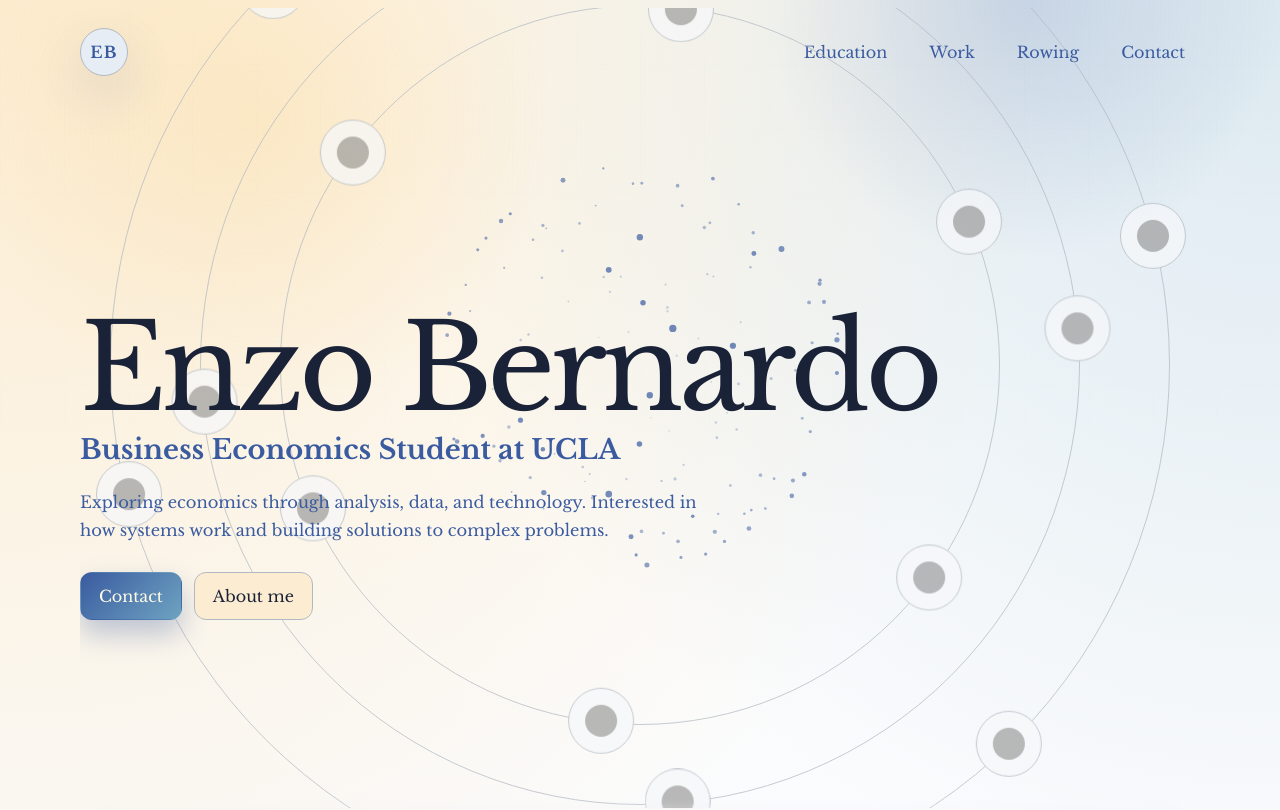
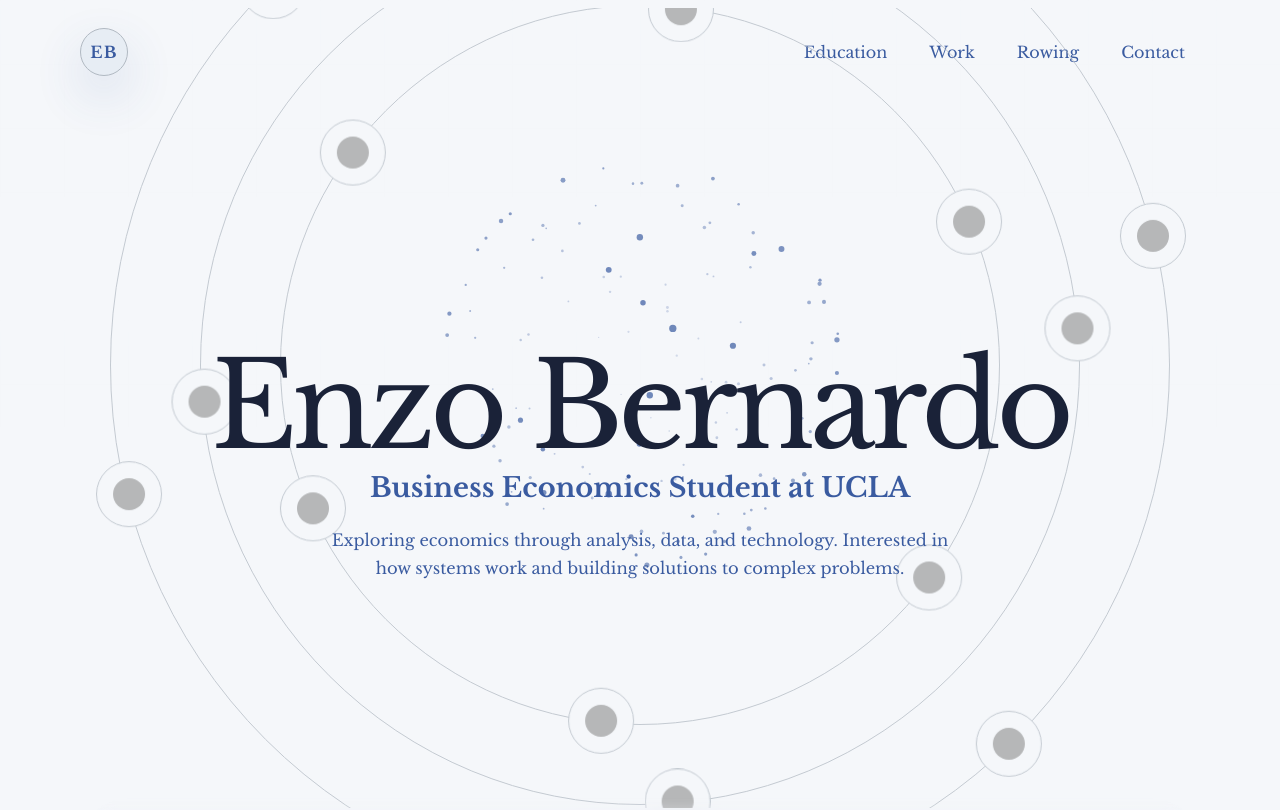
Before and after one commit to enzojbernardo/Portfolio, a React (Vite) app: page / in a window 1280 px wide. Shown: the top 810 px of the page. Built offline with nearby package versions, Linux system fonts and the light colour scheme; grey boxes are pictures that could not be loaded.

Commit message:
centered hero and removed buttons.

```diff
--- a/src/components/HeroSection.tsx
+++ b/src/components/HeroSection.tsx
@@ -5,8 +5,6 @@
   subtitle: 'Business Economics Student at UCLA',
   support:
     'Exploring economics through analysis, data, and technology. Interested in how systems work and building solutions to complex problems.',
-  primaryCta: { label: 'Contact', href: '#contact' },
-  secondaryCta: { label: 'About me', href: '#education' },
 }
 
 function HeroSection() {
@@ -20,14 +18,6 @@
         <h1>{heroContent.title}</h1>
         <p className="hero-copy">{heroContent.subtitle}</p>
         <p className="hero-support">{heroContent.support}</p>
-        <div className="hero-actions">
-          <a className="primary-button" href={heroContent.primaryCta.href}>
-            {heroContent.primaryCta.label}
-          </a>
-          <a className="secondary-button" href={heroContent.secondaryCta.href}>
-            {heroContent.secondaryCta.label}
-          </a>
-        </div>
       </div>
     </section>
   )
--- a/src/index.css
+++ b/src/index.css
@@ -127,11 +127,7 @@
   margin: 0;
   font-family: var(--font-sans);
   color: var(--foreground);
-  background:
-    radial-gradient(circle at top left, color-mix(in srgb, var(--secondary) 34%, transparent), transparent 26%),
-    radial-gradient(circle at top right, color-mix(in srgb, var(--accent) 24%, transparent), transparent 22%),
-    radial-gradient(circle at bottom center, color-mix(in srgb, var(--primary) 22%, transparent), transparent 30%),
-    linear-gradient(180deg, #ffffff 0%, var(--background) 48%, #ecf1f8 100%);
+  background: var(--background);
   min-width: 320px;
 }
 
@@ -182,9 +178,7 @@
   position: fixed;
   inset: 0;
   pointer-events: none;
-  background:
-    radial-gradient(circle at 20% 15%, color-mix(in srgb, var(--secondary) 22%, transparent), transparent 24%),
-    radial-gradient(circle at 80% 0%, color-mix(in srgb, var(--primary) 18%, transparent), transparent 20%);
+  background: none;
   z-index: -1;
 }
 
@@ -266,6 +260,10 @@
 .hero-content {
   position: relative;
   z-index: 3;
+  display: flex;
+  flex-direction: column;
+  align-items: center;
+  text-align: center;
 }
 
 .eyebrow {
@@ -297,49 +295,10 @@
 
 .hero-support {
   max-width: 640px;
-  margin: 18px 0 0;
+  margin: 18px auto 0;
   color: var(--muted-foreground);
   font-size: 1.02rem;
   line-height: 1.7;
-}
-
-.hero-actions {
-  display: flex;
-  flex-wrap: wrap;
-  gap: 12px;
-  margin-top: 28px;
-}
-
-.primary-button,
-.secondary-button {
-  display: inline-flex;
-  align-items: center;
-  justify-content: center;
-  min-height: 48px;
-  padding: 0 18px;
-  border-radius: 12px;
-  border: 1px solid transparent;
-  transition: transform 160ms ease, box-shadow 160ms ease, border-color 160ms ease;
-}
-
-.primary-button {
-  background: linear-gradient(135deg, var(--primary) 0%, var(--accent) 100%);
-  color: var(--primary-foreground);
-  box-shadow: 0 14px 28px color-mix(in srgb, var(--primary) 32%, transparent);
-}
-
-.secondary-button {
-  border-color: var(--border);
-  background: color-mix(in srgb, var(--secondary) 32%, white 68%);
-  color: var(--secondary-foreground);
-}
-
-.primary-button:hover,
-.secondary-button:hover,
-.primary-button:focus-visible,
-.secondary-button:focus-visible {
-  transform: translateY(-2px);
-  outline: none;
 }
 
 .content-grid {
```
